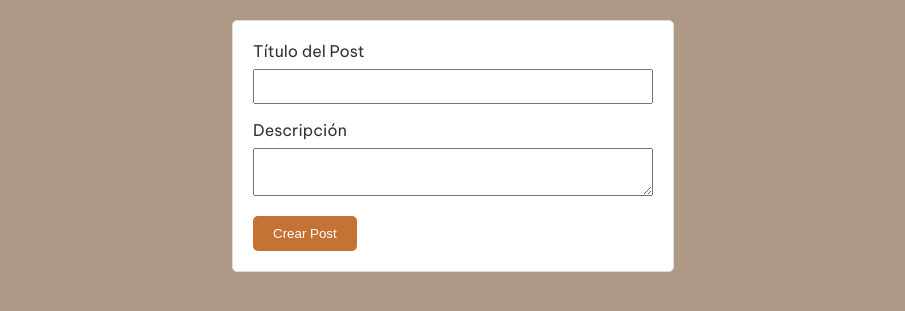
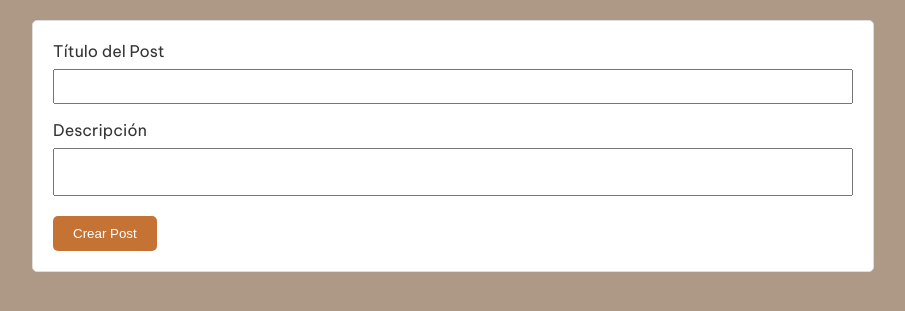
Before and after one commit to Bl3x4r/VIIIGames, a Flask app: page /crear/post in a window 1280 px wide. Shown: the part 120-431 px from the top of the page, without its empty margins (187-1092 px from the left). Run offline with Flask 3, Linux system fonts and the light colour scheme; the visitor is signed in with stand-in values (Sample User, id 1).

Commit message:
mini-arreglos en apartado "crear posts"

```diff
--- a/app_flask/static/css/crear_post.css
+++ b/app_flask/static/css/crear_post.css
@@ -55,14 +55,19 @@ a {
     gap: 20px;
 }
 
+.cont-cuerpo{
+    display: flex;
+    width: 100%;
+}
 
 button:hover {
     background-color: #ddd;
 }
 
 #crear-post {
-    max-width: 400px;
+    max-width: 800px;
     margin: 20px auto;
+    width: 100%;
     padding: 20px;
     background-color: #fff;
     border: 1px solid #ddd;
@@ -79,6 +84,7 @@ textarea {
     width: 100%;
     padding: 8px;
     margin-bottom: 16px;
+    resize: none;
     box-sizing: border-box;
 }
 
--- a/app_flask/templates/crear_post.html
+++ b/app_flask/templates/crear_post.html
@@ -28,7 +28,7 @@
     </div>
 </nav>
 <body>
-    <div>
+    <div class="cont-cuerpo">
         <form action="/procesar/creacion_post" method="POST" id="crear-post">
             <div>
                 <label for="nombre_post">Título del Post</label>
```
